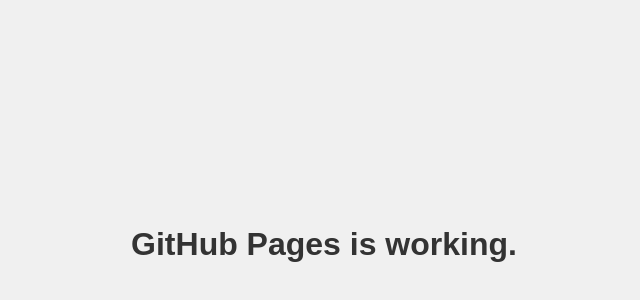
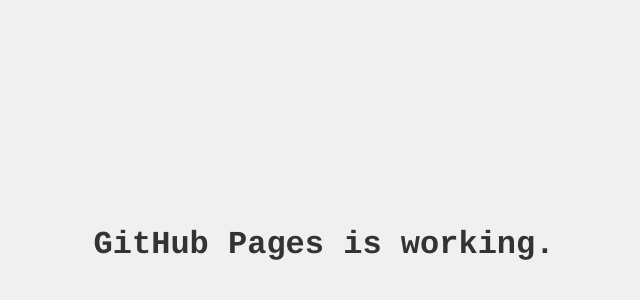
Before and after one commit to txftxf/web, a plain HTML site: page index.html in a window 1280 px wide. Shown: the part 156-456 px from the top of the page, without its empty margins (316-956 px from the left). Drawn offline with Linux system fonts and the light colour scheme.

Commit message:
Update index.html

```diff
--- a/index.html
+++ b/index.html
@@ -8,7 +8,7 @@
     html, body {
       margin: 0;
       padding: 0;
-      font-family: sans-serif;
+      font-family: courier;
       display: flex;
       align-items: center;
       justify-content: center;
```
